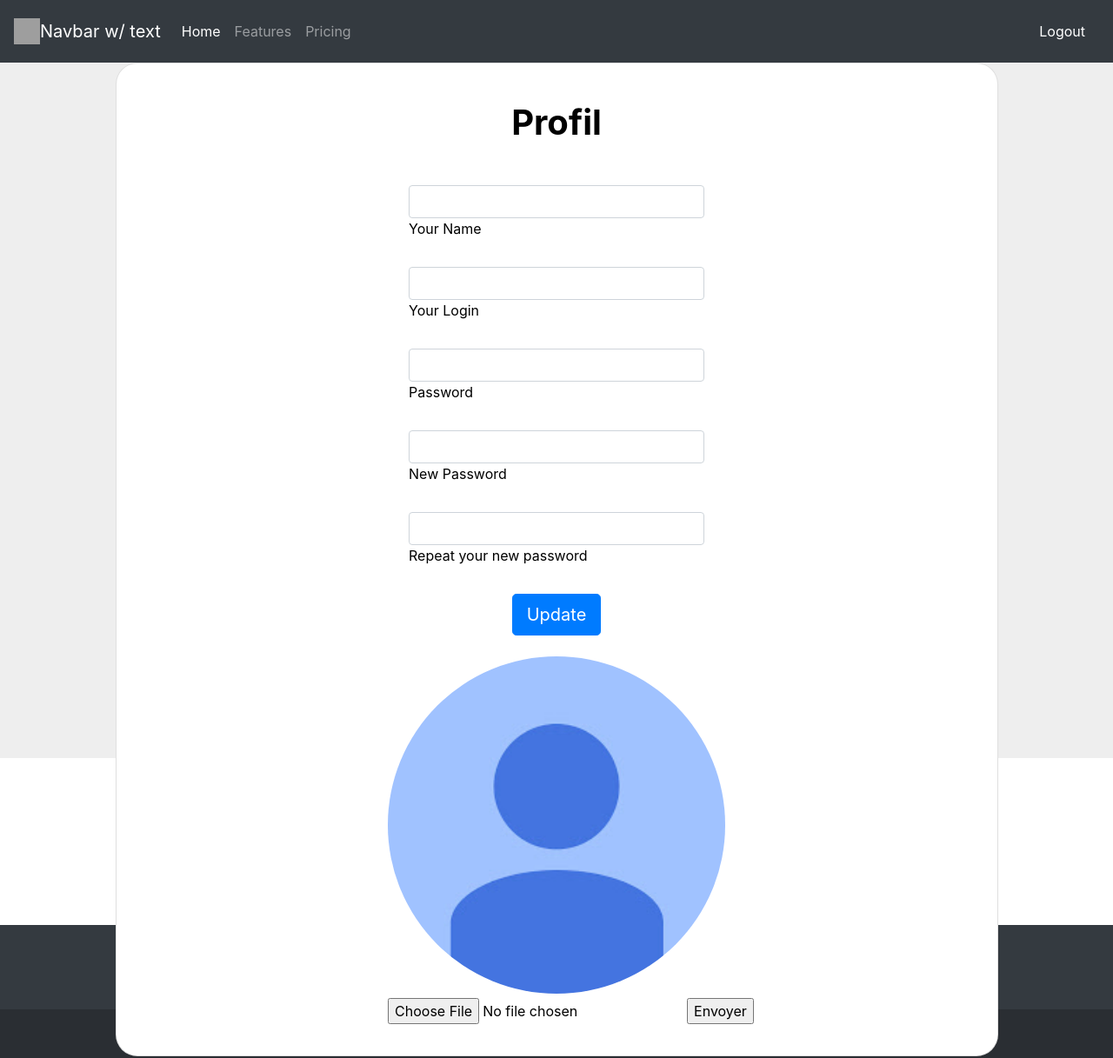
After one commit to badr-sebaa/blog, a PHP site: page /php/profil.php in a window 1280 px wide. The commit adds this page. Shown: the whole page at 87% size. Run offline with PHP 8.4, Linux system fonts and the light colour scheme; the visitor is signed in with stand-in values (Sample User, id 1); grey boxes are pictures that could not be loaded.

Commit message:
PROFIL / HEADER /FOOTER
- modification profil fini
- header and footer modifier

```diff
--- a/php/connection-traitement.php
+++ b/php/connection-traitement.php
@@ -25,6 +25,7 @@
                 {
                     // On créer la session et on redirige sur index.php
                     $_SESSION['user'] = $data['id'];
+                    $_SESSION['avatar'] = $data['avatar'];
                     header('Location: header.php');
                     die();
                 }else{ header('Location: connection.php?login_err=password'); die(); }
--- /dev/null
+++ b/php/disconnection.php
@@ -0,0 +1,5 @@
+<?php
+    session_start(); // demarrage de la session
+    session_destroy(); // on détruit la/les session(s)
+    header('Location: ../index.php'); // On redirige
+    die();
--- a/php/footer.php
+++ b/php/footer.php
@@ -1,88 +1,48 @@
-<!DOCTYPE html>
+<link rel="stylesheet" href="https://maxcdn.bootstrapcdn.com/bootstrap/4.0.0/css/bootstrap.min.css" integrity="sha384-Gn5384xqQ1aoWXA+058RXPxPg6fy4IWvTNh0E263XmFcJlSAwiGgFAW/dAiS6JXm" crossorigin="anonymous">
 
-<html>
-  <head>
-    <meta charset="utf-8">
-    <meta name="viewport" content="width=device-width, initial-scale=1">
-    <link rel="stylesheet" href="../css/footer.css">
-                          <!-- Bootstrap -->
-    <link href="//maxcdn.bootstrapcdn.com/bootstrap/4.1.1/css/bootstrap.min.css" rel="stylesheet" id="bootstrap-css">
-    <script src="//maxcdn.bootstrapcdn.com/bootstrap/4.1.1/js/bootstrap.min.js"></script>
-    <script src="//cdnjs.cloudflare.com/ajax/libs/jquery/3.2.1/jquery.min.js"></script>
-    <link rel="stylesheet" href="https://maxcdn.bootstrapcdn.com/bootstrap/4.1.3/css/bootstrap.min.css">
-    <script src="https://ajax.googleapis.com/ajax/libs/jquery/3.3.1/jquery.min.js"></script>
-    <script src="https://cdnjs.cloudflare.com/ajax/libs/popper.js/1.14.3/umd/popper.min.js"></script>
-    <script src="https://maxcdn.bootstrapcdn.com/bootstrap/4.1.3/js/bootstrap.min.js"></script>
-    <link href="https://fonts.googleapis.com/css?family=Playfair+Display:400,700,900" rel="stylesheet">
-    <link rel="stylesheet" href="https://cdnjs.cloudflare.com/ajax/libs/font-awesome/4.7.0/css/font-awesome.min.css">
-    <link href="https://fonts.googleapis.com/css?family=Roboto:100,300,400,500,700" rel="stylesheet">
-  </head>
-<footer>
-  <footer class="container-fluid bg-grey py-5">
-  <div class="container">
-     <div class="row">
-        <div class="col-md-6">
-           <div class="row">
-              <div class="col-md-6 ">
-                 <div class="logo-part">
-                    <img src="https://upload.wikimedia.org/wikipedia/commons/thumb/8/8c/Gossip_Girl_title_card.jpg/260px-Gossip_Girl_title_card.jpg" class="w-50 logo-footer" >
-                    <p>8 Rue d'hozier, 13002 Marseille</p>
-                    <p>Ici GossiP_, celle qui révèle au grand jour ce que l'élite de la Plateforme se donne tant de mal à cacher.</p>
-                 </div>
-              </div>
-              <div class="col-md-6 px-4">
-                 <h6> About Company</h6>
-                 <p>Si on te pose la question tu répond je sais pas</p>
-                 <a href="#" class="btn-footer"> More Info </a><br>
-                 <a href="#" class="btn-footer"> Contact Us</a>
-              </div>
-           </div>
-        </div>
-        <div class="col-md-6">
-           <div class="row">
-              <div class="col-md-6 px-4">
-                 <h6> Help us</h6>
-                 <div class="row ">
-                    <div class="col-md-6">
-                       <ul>
-                          <li> <a href="#"> Home</a> </li>
-                          <li> <a href="#"> About</a> </li>
-                          <li> <a href="#"> Gossip</a> </li>
-                          <li> <a href="#"> Message</a> </li>
-                          <li> <a href="#"> Help</a> </li>
-                          <li> <a href="#"> Contact</a> </li>
-                       </ul>
-                    </div>
-                    <div class="col-md-6 px-4">
-                       <ul>
-                          <li> <a href="#"> Cab Faciliy</a> </li>
-                          <li> <a href="#"> Fax</a> </li>
-                          <li> <a href="#"> Terms</a> </li>
-                          <li> <a href="#"> Policy</a> </li>
-                          <li> <a href="#"> Refunds</a> </li>
-                          <li> <a href="#"> Paypal</a> </li>
-                       </ul>
-                    </div>
-                 </div>
-              </div>
-              <div class="col-md-6 ">
-                 <h6> Newsletter</h6>
-                 <div class="social">
-                    <a href="#"><i class="fa fa-facebook" aria-hidden="true"></i></a>
-                    <a href="#"><i class="fa fa-instagram" aria-hidden="true"></i></a>
-                 </div>
-                 <form class="form-footer my-3">
-                    <input type="text"  placeholder="search here...." name="search">
-                    <input type="button" value="Go" >
-                 </form>
-                 <p>That's technology limitation of LCD monitors</p>
-              </div>
-           </div>
-        </div>
-     </div>
+<footer class="bg-dark text-center text-white">
+  <!-- Grid container -->
+  <div class="container p-4 pb-0">
+    <!-- Section: Social media -->
+    <section class="mb-4">
+      <!-- Facebook -->
+      <a class="btn btn-outline-light btn-floating m-1" href="#!" role="button"
+        ><i class="fab fa-facebook-f"></i
+      ></a>
+
+      <!-- Twitter -->
+      <a class="btn btn-outline-light btn-floating m-1" href="#!" role="button"
+        ><i class="fab fa-twitter"></i
+      ></a>
+
+      <!-- Google -->
+      <a class="btn btn-outline-light btn-floating m-1" href="#!" role="button"
+        ><i class="fab fa-google"></i
+      ></a>
+
+      <!-- Instagram -->
+      <a class="btn btn-outline-light btn-floating m-1" href="#!" role="button"
+        ><i class="fab fa-instagram"></i
+      ></a>
+
+      <!-- Linkedin -->
+      <a class="btn btn-outline-light btn-floating m-1" href="#!" role="button"
+        ><i class="fab fa-linkedin-in"></i
+      ></a>
+
+      <!-- Github -->
+      <a class="btn btn-outline-light btn-floating m-1" href="#!" role="button"
+        ><i class="fab fa-github"></i
+      ></a>
+    </section>
+    <!-- Section: Social media -->
   </div>
-  </footer>
+  <!-- Grid container -->
 
-</html>
-<?php
-?>
+  <!-- Copyright -->
+  <div class="text-center p-3" style="background-color: rgba(0, 0, 0, 0.2);">
+    © 2020 Copyright:
+    <a class="text-white" href="https://mdbootstrap.com/">MDBootstrap.com</a>
+  </div>
+  <!-- Copyright -->
+</footer>
--- a/php/header.php
+++ b/php/header.php
@@ -1,58 +1,25 @@
-<link rel="stylesheet" href="https://maxcdn.bootstrapcdn.com/bootstrap/3.3.7/css/bootstrap.min.css">
-<div class="navbar navbar-inverse">
-        <div class="container-fluid">
-            <div class="row">
-                <div class="col-lg-12">
+<link rel="stylesheet" href="https://maxcdn.bootstrapcdn.com/bootstrap/4.0.0/css/bootstrap.min.css" integrity="sha384-Gn5384xqQ1aoWXA+058RXPxPg6fy4IWvTNh0E263XmFcJlSAwiGgFAW/dAiS6JXm" crossorigin="anonymous">
 
-        <div class="navbar-header">
-            <button class="navbar-toggle" data-target="#mobile_menu" data-toggle="collapse"><span class="icon-bar"></span><span class="icon-bar"></span><span class="icon-bar"></span></button>
-            <a href="#" class="navbar-brand">GOSSIP_</a>
-        </div>
 
-        <div class="navbar-collapse collapse" id="mobile_menu">
-            <ul class="nav navbar-nav">
-                <li class="active"><a href="#">Home</a></li>
-                <li><a href="#" class="dropdown-toggle" data-toggle="dropdown">Articles <span class="caret"></span></a>
-                    <ul class="dropdown-menu">
-                        <li><a href="#">Article One</a></li>
-                        <li><a href="#">Article Two</a></li>
-                        <li><a href="#">Article Three</a></li>
-                        <li><a href="#">Article Four</a></li>
-                        <li><a href="#">Article Five</a></li>
-                        <li><a href="#">Article Six</a></li>
-                    </ul>
-                </li>
-                <li><a href="#">Welcome</a></li>
-                <li><a href="#">Gossip</a></li>
-                <li><a href="#">Message</a></li>
-                <li><a href="#">Contact Us</a></li>
-            </ul>
-            <ul class="nav navbar-nav">
-                <li>
-                    <form action="" class="navbar-form">
-                        <div class="form-group">
-                            <div class="input-group">
-                                <input type="search" name="search" id="" placeholder="Search Anything Here..." class="form-control">
-                                <span class="input-group-addon"><span class="glyphicon glyphicon-search"></span></span>
-                            </div>
-                        </div>
-                    </form>
-                </li>
-            </ul>
-
-            <ul class="nav navbar-nav navbar-right">
-                <li><a href="#"><span class="glyphicon glyphicon-user"></span> Profile</a></li>
-                <li><a href="#" class="dropdown-toggle" data-toggle="dropdown"><span class="glyphicon glyphicon-log-in"></span> Login / Sign Up <span class="caret"></span></a>
-                    <ul class="dropdown-menu">
-                        <li><a href="#">Login</a></li>
-                        <li><a href="#">Sign Up</a></li>
-                    </ul>
-                </li>
-            </ul>
-        </div>
-    </div>
-</div>
-</div>
-</div>
-<script src="https://ajax.googleapis.com/ajax/libs/jquery/1.12.4/jquery.min.js"></script>
-<script src="https://maxcdn.bootstrapcdn.com/bootstrap/3.3.7/js/bootstrap.min.js"></script>
+<nav class="navbar navbar-expand-lg navbar navbar-dark bg-dark">
+  <a class="navbar-brand" href="#"><img src="https://upload.wikimedia.org/wikipedia/commons/thumb/8/8c/Gossip_Girl_title_card.jpg/260px-Gossip_Girl_title_card.jpg" width="30" height="30" class="d-inline-block align-top" alt="">Navbar w/ text</a>
+  <button class="navbar-toggler" type="button" data-toggle="collapse" data-target="#navbarText" aria-controls="navbarText" aria-expanded="false" aria-label="Toggle navigation">
+    <span class="navbar-toggler-icon"></span>
+  </button>
+  <div class="collapse navbar-collapse" id="navbarText">
+    <ul class="navbar-nav mr-auto">
+      <li class="nav-item active">
+        <a class="nav-link" href="#">Home <span class="sr-only">(current)</span></a>
+      </li>
+      <li class="nav-item">
+        <a class="nav-link" href="#">Features</a>
+      </li>
+      <li class="nav-item">
+        <a class="nav-link" href="#">Pricing</a>
+      </li>
+    </ul>
+    <span class="navbar-text">
+    <a class="nav-link" href="#">Logout</a>
+    </span>
+  </div>
+</nav>
--- /dev/null
+++ b/php/profil.php
@@ -0,0 +1,150 @@
+
+
+<?php
+session_start(); // Pour récupèrer nos données dans les variables : $_SESSION
+require_once 'config.php'; // Pour faire la connexion à notre base de données
+?>
+
+
+
+<head>
+    <meta charset="utf-8">
+    <link href="https://cdnjs.cloudflare.com/ajax/libs/magnific-popup.js/1.1.0/magnific-popup.min.css" rel="stylesheet" />
+    <link href="https://cdn.jsdelivr.net/npm/bootstrap@5.1.3/dist/css/bootstrap.min.css" rel="stylesheet" integrity="sha384-1BmE4kWBq78iYhFldvKuhfTAU6auU8tT94WrHftjDbrCEXSU1oBoqyl2QvZ6jIW3" crossorigin="anonymous">
+</head>
+
+
+<body>
+
+<?php include "header.php";?>
+
+<?php
+    if(isset($_GET['err'])){
+      $err = htmlspecialchars($_GET['err']);
+      switch($err){
+                    case 'current_password':
+                                            echo "<div class='alert alert-danger'>Le mot de passe actuel est incorrect</div>";
+                    break;
+
+                    case 'login_size':
+                                      echo "<div class='alert alert-success'>le login est trop long ! </div>";
+                    break;
+
+                    case 'success_password':
+                                            echo "<div class='alert alert-success'>Le mot de passe a bien été modifié ! </div>";
+                    break;
+
+
+                  }
+    }
+?>
+
+
+
+<main>
+<section class="vh-100" style="background-color: #eee;">
+  <div class="container h-100">
+    <div class="row d-flex justify-content-center align-items-center h-100">
+      <div class="col-lg-12 col-xl-11">
+        <div class="card text-black" style="border-radius: 25px;">
+          <div class="card-body p`-md-5">
+            <div class="row justify-content-center">
+              <div class="col-md-10 col-lg-6 col-xl-5 order-2 order-lg-1">
+
+                <p class="text-center h1 fw-bold mb-5 mx-1 mx-md-4 mt-4">Profil</p>
+
+                <form class="mx-1 mx-md-4" action="php/profil-traitement.php" method="post">
+
+                  <div class="d-flex flex-row align-items-center mb-4">
+                    <i !class="fas fa-user fa-lg me-3 fa-fw"></i>
+                    <div class="form-outline flex-fill mb-0">
+                      <input type="text" id="form3Example1c" class="form-control" name ="name"/>
+                      <label class="form-label" for="form3Example1c">Your Name</label>
+                    </div>
+                  </div>
+
+                  <div class="d-flex flex-row align-items-center mb-4">
+                    <i !class="fas fa-envelope fa-lg me-3 fa-fw"></i>
+                    <div class="form-outline flex-fill mb-0">
+                      <input type="text" id="form3Example3c" class="form-control" name="login"/>
+                      <label class="form-label" for="form3Example3c">Your Login</label>
+                    </div>
+                  </div>
+
+                  <div class="d-flex flex-row align-items-center mb-4">
+                    <i !class="fas fa-lock fa-lg me-3 fa-fw"></i>
+                    <div class="form-outline flex-fill mb-0">
+                      <input type="password" id="form3Example4c" class="form-control" name="password"/>
+                      <label class="form-label" for="form3Example4c">Password</label>
+                    </div>
+                  </div>
+
+                  <div class="d-flex flex-row align-items-center mb-4">
+                    <i !class="fas fa-lock fa-lg me-3 fa-fw"></i>
+                    <div class="form-outline flex-fill mb-0">
+                      <input type="password" id="form3Example4c" class="form-control" name="newpassword"/>
+                      <label class="form-label" for="form3Example4c">New Password</label>
+                    </div>
+                  </div>
+
+                  <div class="d-flex flex-row align-items-center mb-4">
+                    <i !class="fas fa-key fa-lg me-3 fa-fw"></i>
+                    <div class="form-outline flex-fill mb-0">
+                      <input type="password" id="form3Example4cd" class="form-control" name="verify"/>
+                      <label class="form-label" for="form3Example4cd">Repeat your new password</label>
+                    </div>
+                  </div>
+
+                  <div class="d-flex justify-content-center mx-4 mb-3 mb-lg-4">
+                    <button type="submit" class="btn btn-primary btn-lg">Update</button>
+                  </div>
+
+                </form>
+
+                <div>
+
+                  <?php
+
+                    if(file_exists("../avatars/". $_SESSION['user'] . "/" . $_SESSION['avatar']) && isset($_SESSION['avatar'])){
+                  ?>
+                  <img src="<?= "../avatars/". $_SESSION['user'] . "/" . $_SESSION['avatar']; ?>" width="120" style="width: 100%" class="rounded-circle z-depth-2" />
+
+                  <?php
+                    }else{
+                  ?>
+                  <img src="../avatars/default/default.jpeg" width="120" style="width: 100%" class="rounded-circle"/>
+                  <?php
+                    }
+                  ?>
+                </div>
+
+         <form action="avatar-traitement.php" method="post" enctype="multipart/form-data">
+            <label for="file" style="margin-bottom: 0; margin-top: 5px; display: inline-flex">
+               <input id="file" type="file" name="file" class="hide-upload" required/>
+               <i class="fa fa-plus image-plus"></i>
+               <input type="submit" name="avatar" value="Envoyer">
+            </label>
+         </form>
+</div>
+
+</div>
+</div>
+</div>
+</div>
+</div>
+</div>
+</section>
+</main>
+
+
+<?php
+echo "</br>";
+echo "</br>";
+echo "</br>";
+echo "</br>";
+echo "</br>";
+echo "</br>";
+echo "</br>";
+echo "</br>";
+include "footer.php";?>
+</body>
```
Also changed, not shown: php/avatar-traitement.php (added, +153 -0 lines), php/commentaire.php (added, +94 -0 lines), php/profil-traitement.php (added, +65 -0 lines), avatars/2/c300f0612098eb11d977004a25e39096.jpeg (added), avatars/default/default.jpeg (added).
